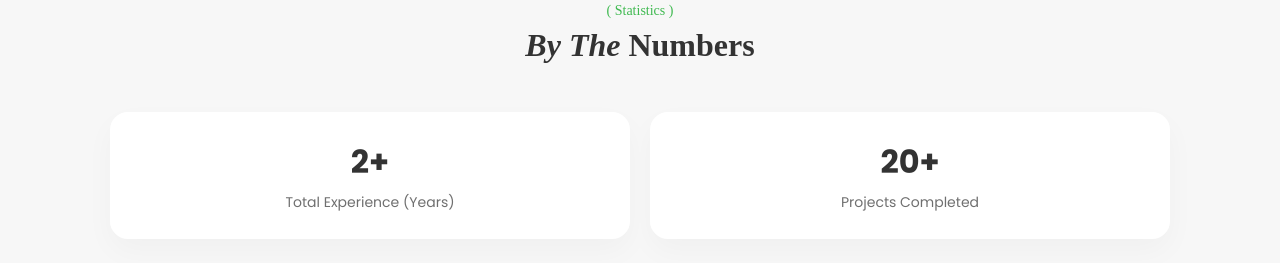
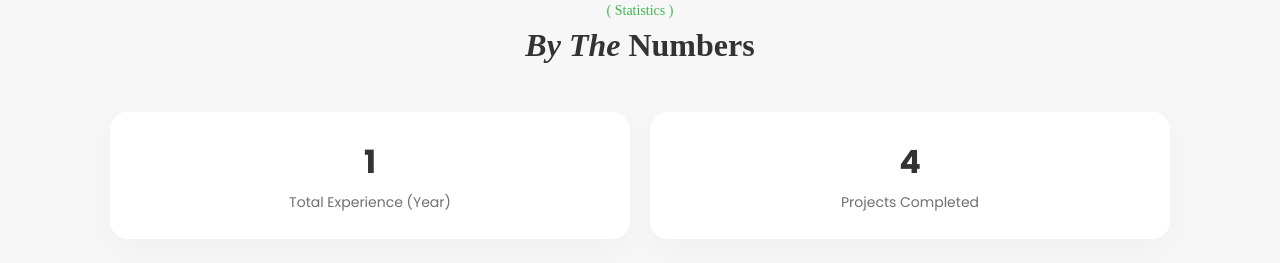
Before and after one commit to solankihetal-coder/Hetal-Portfolio, a plain HTML site: page index.html in a window 1280 px wide. Shown: the part 2760-3023 px from the top of the page. Drawn offline with nearby package versions, Linux system fonts and the light colour scheme.

Commit message:
updated stats

```diff
--- a/index.html
+++ b/index.html
@@ -406,12 +406,12 @@
 
   <div class="stats-grid">
     <div class="stat-card">
-      <h3>2+</h3>
-      <p>Total Experience (Years)</p>
+      <h3>1</h3>
+      <p>Total Experience (Year)</p>
     </div>
 
     <div class="stat-card">
-      <h3>20+</h3>
+      <h3>4</h3>
       <p>Projects Completed</p>
     </div>
   </div>
```
